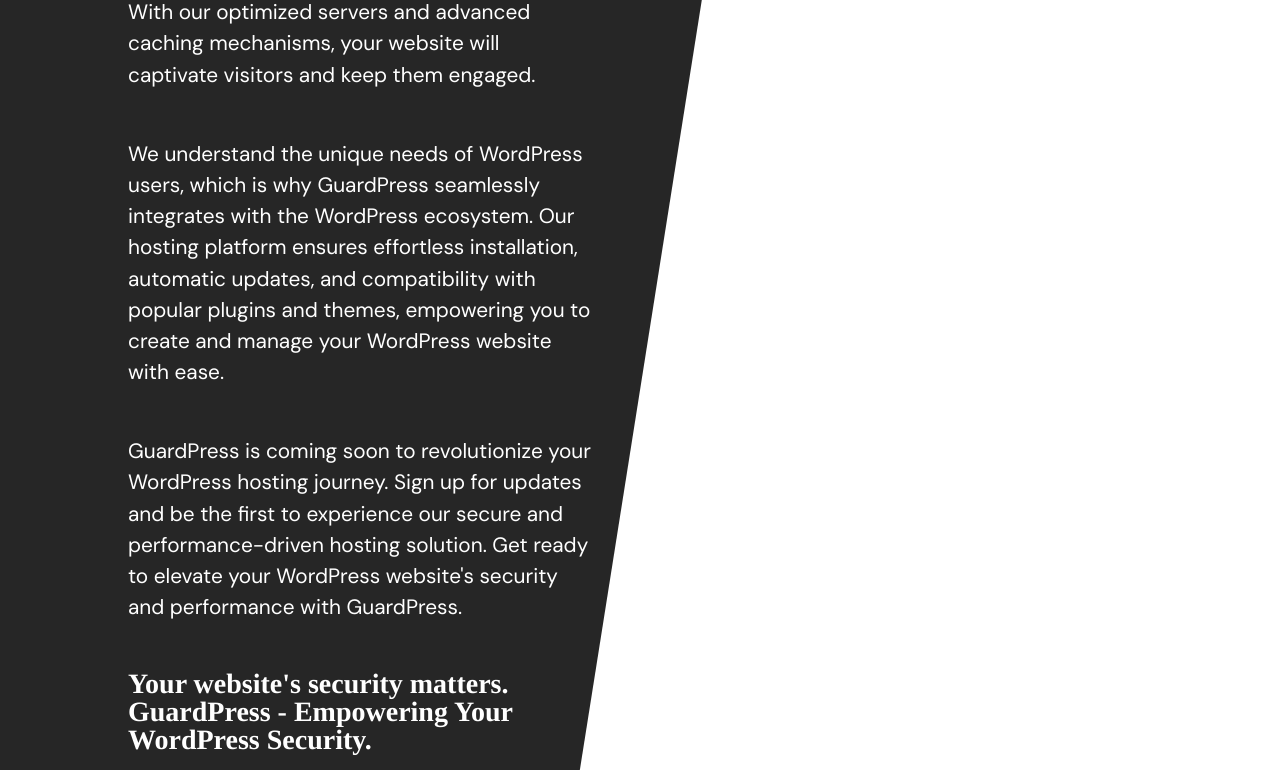
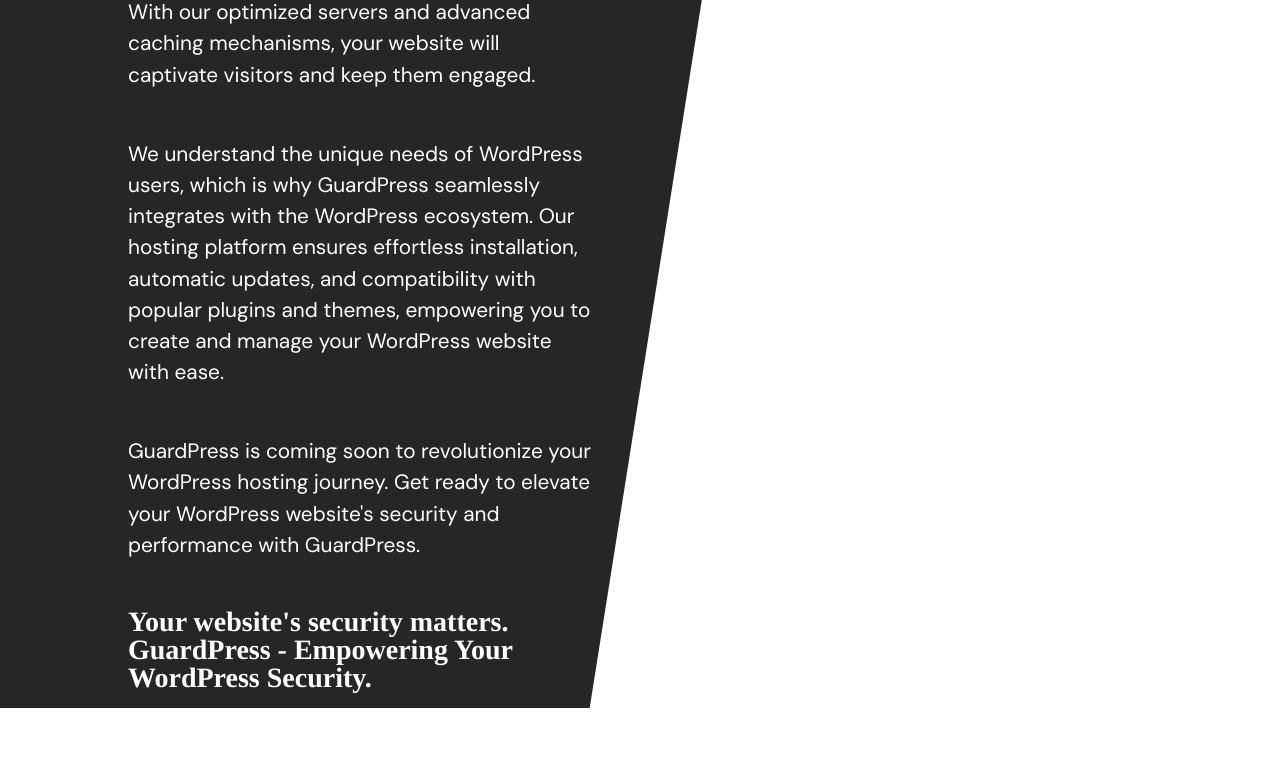
Before and after one commit to MikeKelley138/mikekelley138.github.io, a plain HTML site: page index.html in a window 1280 px wide. Shown: the part 822-1592 px from the top of the page. After the commit the page ends 1530 px from the top, so only its background shows below. Drawn offline with nearby package versions, Linux system fonts and the light colour scheme.

Commit message:
copy update

```diff
--- a/index.html
+++ b/index.html
@@ -28,7 +28,7 @@
                     <p class="mb-5">Stay tuned as we prepare to launch GuardPress, where security is our foundation. Our advanced security protocols, including firewalls, SSL encryption, and real-time threat monitoring, will fortify your WordPress website against cyber threats, ensuring your peace of mind.</p>
                     <p class="mb-5">But security is just one aspect. GuardPress is also committed to delivering lightning-fast loading speeds and a seamless user experience. With our optimized servers and advanced caching mechanisms, your website will captivate visitors and keep them engaged.</p>
                     <p class="mb-5">We understand the unique needs of WordPress users, which is why GuardPress seamlessly integrates with the WordPress ecosystem. Our hosting platform ensures effortless installation, automatic updates, and compatibility with popular plugins and themes, empowering you to create and manage your WordPress website with ease.</p>
-                    <p class="mb-5">GuardPress is coming soon to revolutionize your WordPress hosting journey. Sign up for updates and be the first to experience our secure and performance-driven hosting solution. Get ready to elevate your WordPress website's security and performance with GuardPress.</p>
+                    <p class="mb-5">GuardPress is coming soon to revolutionize your WordPress hosting journey. Get ready to elevate your WordPress website's security and performance with GuardPress.</p>
                     <h3 class="mfst-italic lh-1 mb-3">Your website's security matters. GuardPress - Empowering Your WordPress Security.</p>
                 </div>
             </div>
```
